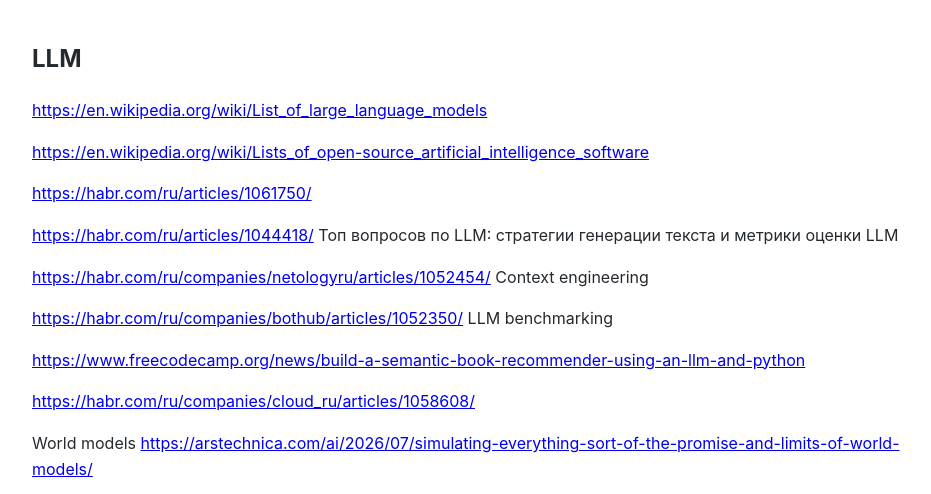
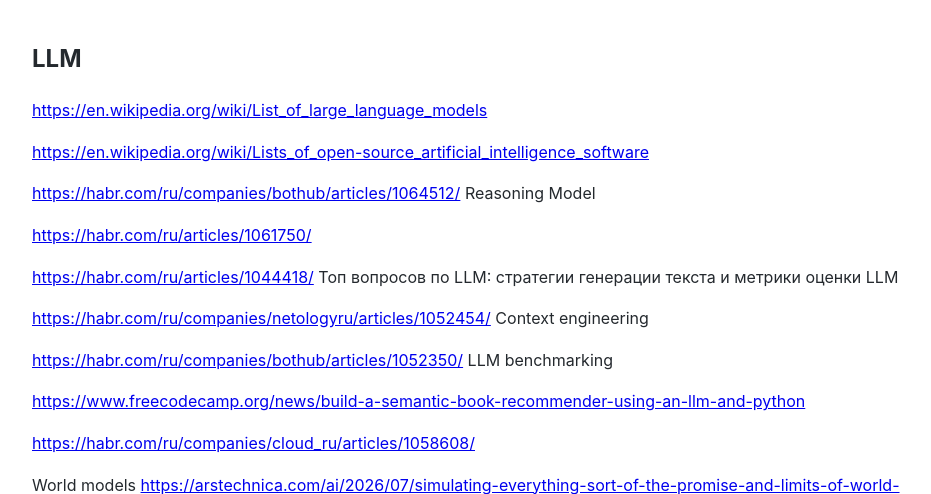
Before and after one commit to Michael-Lubinsky/michael-lubinsky.github.com, a Jekyll site: the page built from ml/llm.md, in a window 1280 px wide and 900 px high, cut to the strip 0-494 px from the top of the window. Shown: the whole strip, without its empty margins (158-1089 px from the left). Built offline with Jekyll 4.4.1, drawn with Linux system fonts in a browser that asks for light colours; our own code applies the rules of GitHub Pages for plain Markdown files.

Commit message:
Update llm.md

```diff
--- a/ml/llm.md
+++ b/ml/llm.md
@@ -3,6 +3,8 @@
 <https://en.wikipedia.org/wiki/List_of_large_language_models>
 
 <https://en.wikipedia.org/wiki/Lists_of_open-source_artificial_intelligence_software>
+
+<https://habr.com/ru/companies/bothub/articles/1064512/> Reasoning Model
 
 <https://habr.com/ru/articles/1061750/>
 
```
